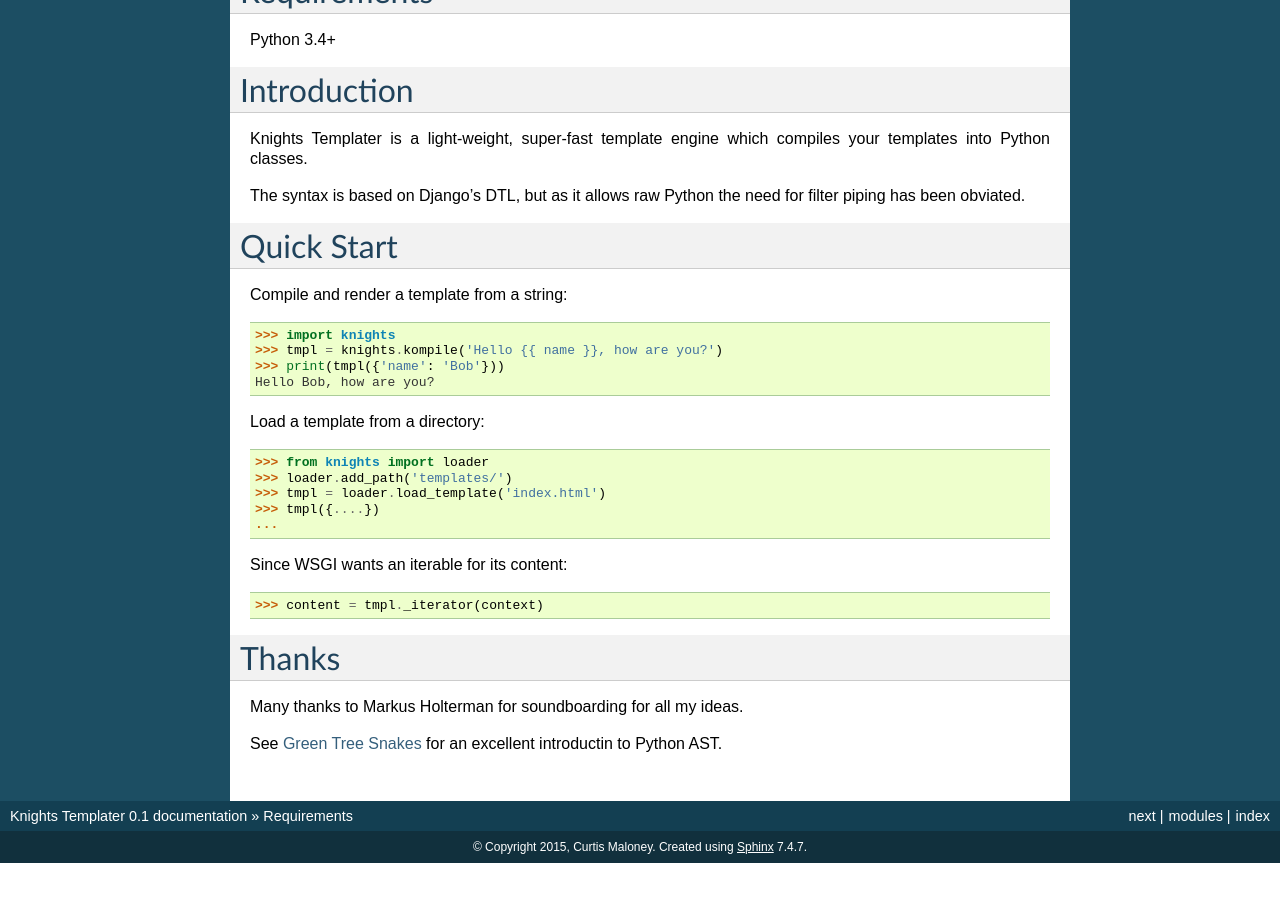
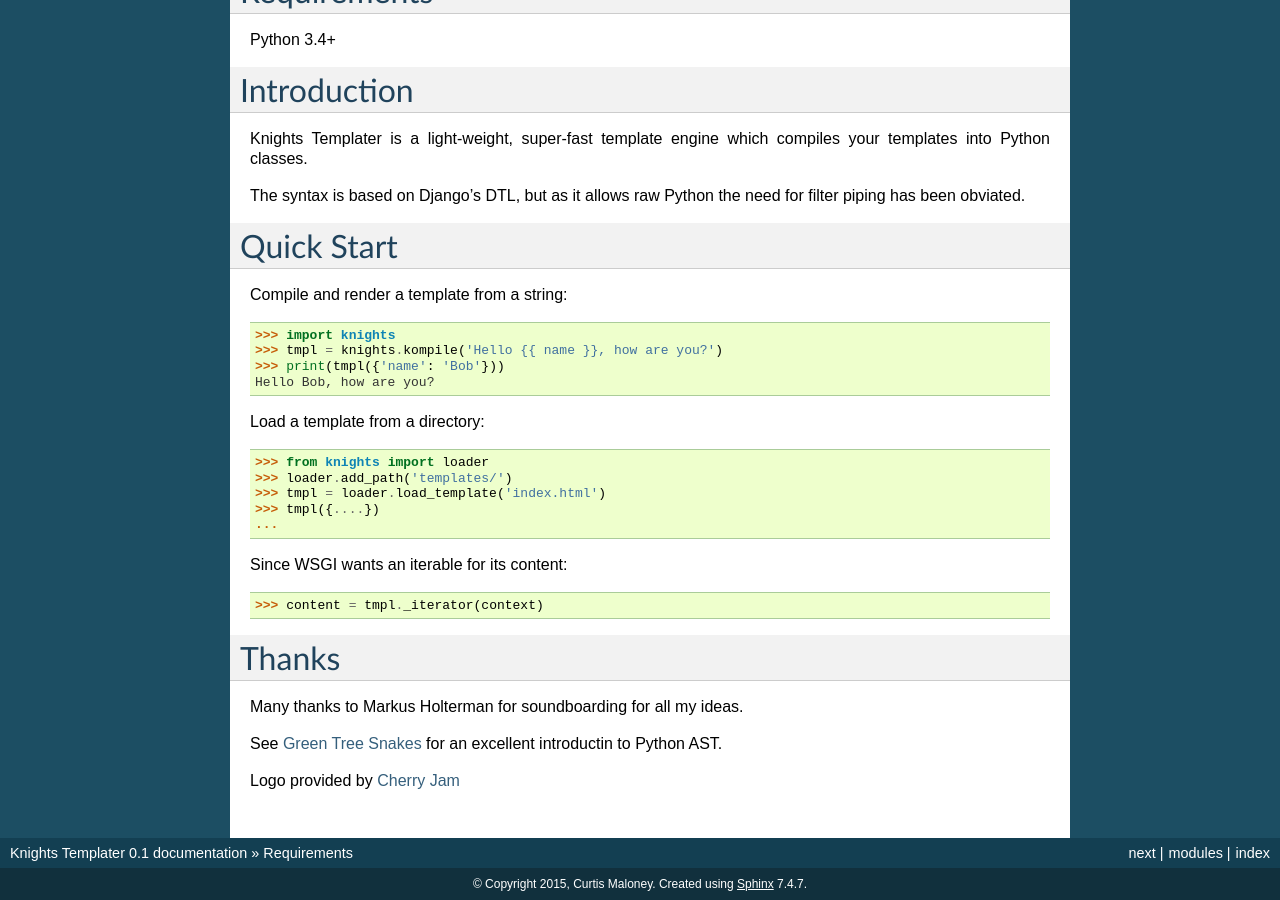
Before and after one commit to funkybob/knights-templater, a Sphinx documentation site: the page built from docs/index.rst, in a window 1280 px wide and 900 px high, scrolled down 868 px. Built offline with Sphinx 7.4.7, drawn with Linux system fonts in a browser that asks for light colours; before the commit the page ends 1731 px from its top, so only the background shows below that.

Commit message:
Added attribution for logo

```diff
--- a/docs/index.rst
+++ b/docs/index.rst
@@ -67,4 +67,8 @@
 
 See `Green Tree Snakes`_ for an excellent introductin to Python AST.
 
+Logo provided by `Cherry Jam`_
+
 .. _Green Tree Snakes: https://greentreesnakes.readthedocs.org/en/latest/
+
+.. _Cherry Jam: http://www.cherryjam.com.au/
```
